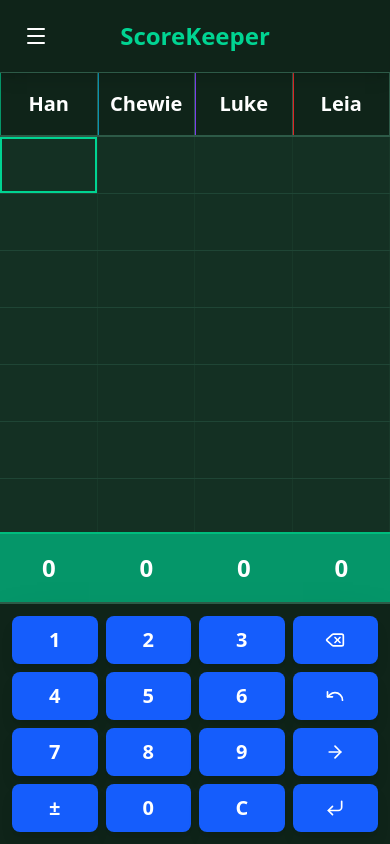
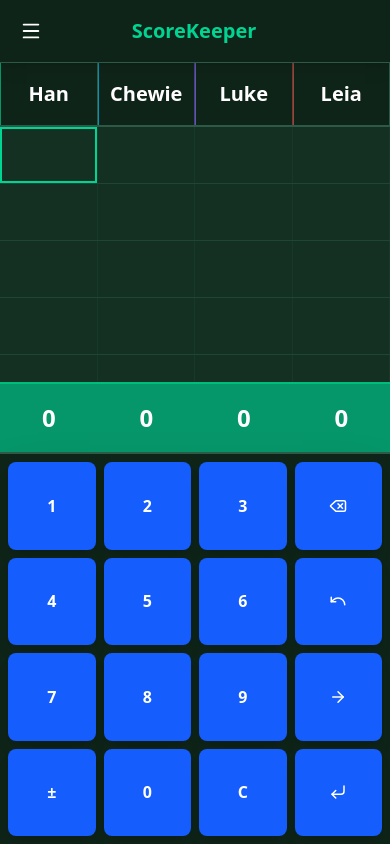
Before and after one commit to Yoravo/Score-Keeper, a React (Vite) app: page / in a window 390 px wide. Built offline with nearby package versions, Linux system fonts and the light colour scheme.

Commit message:
fix: responsive layout for all devices

```diff
--- a/index.html
+++ b/index.html
@@ -2,9 +2,12 @@
 <html lang="en">
   <head>
     <meta charset="UTF-8" />
-    <link rel="icon" type="image/svg+xml" href="/favicon.svg" />
-    <meta name="viewport" content="width=device-width, initial-scale=1.0" />
-    <title>scorekeeper</title>
+    <link rel="icon" type="image/svg+xml" href="/vite.svg" />
+    <meta name="viewport" content="width=device-width, initial-scale=1.0, maximum-scale=1.0, user-scalable=no, viewport-fit=cover" />
+    <meta name="theme-color" content="#1a3d2e" />
+    <meta name="apple-mobile-web-app-capable" content="yes" />
+    <meta name="apple-mobile-web-app-status-bar-style" content="black-translucent" />
+    <title>ScoreKeeper</title>
   </head>
   <body>
     <div id="root"></div>
--- a/src/App.jsx
+++ b/src/App.jsx
@@ -1,29 +1,25 @@
-import Header from './components/Header';
-import ScoreTable from './components/ScoreTable';
-import Numpad from './components/Numpad';
-import Menu from './components/Menu';
-import useScoreStore from './store/useScoreStore';
+import Header from "./components/Header";
+import ScoreTable from "./components/ScoreTable";
+import Numpad from "./components/Numpad";
+import Menu from "./components/Menu";
+import useScoreStore from "./store/useScoreStore";
 
 function App() {
   const settings = useScoreStore((state) => state.settings);
 
-  // Apply font family
-  const fontFamily = settings.fontFamily === 'System Default'
-    ? 'system-ui, -apple-system, sans-serif'
-    : settings.fontFamily;
+  const fontFamily =
+    settings.fontFamily === "System Default"
+      ? "system-ui, -apple-system, sans-serif"
+      : settings.fontFamily;
 
-  // Apply background color
-  const bgColor = settings.background === 'forest'
-    ? '#1a3d2e'
-    : '#1a1a1a';
+  const bgColor = settings.background === "forest" ? "#1a3d2e" : "#1a1a1a";
 
   return (
     <div
-      className="h-screen flex flex-col overflow-hidden"
+      className="h-screen w-screen flex flex-col overflow-hidden"
       style={{
         fontFamily,
         backgroundColor: bgColor,
-        // fontSize removed - only apply to table
       }}
     >
       <Header />
--- a/src/components/Header.jsx
+++ b/src/components/Header.jsx
@@ -1,24 +1,24 @@
-import { Menu } from 'lucide-react';
-import useScoreStore from '../store/useScoreStore';
+import { Menu } from "lucide-react";
+import useScoreStore from "../store/useScoreStore";
 
 function Header() {
   const toggleMenu = useScoreStore((state) => state.toggleMenu);
 
   return (
-    <header className="bg-forest-dark border-b border-forest-light py-4 px-4 flex items-center justify-between sticky top-0 z-20 shadow-lg">
+    <header className="bg-forest-dark border-b border-forest-light py-3 px-3 sm:py-4 sm:px-4 flex items-center justify-between sticky top-0 z-20 shadow-lg safe-area-top">
       <button
         onClick={toggleMenu}
         className="p-2 hover:bg-forest-light rounded-lg transition-colors"
         aria-label="Menu"
       >
-        <Menu size={24} />
+        <Menu size={22} className="sm:w-6 sm:h-6" />
       </button>
 
-      <h1 className="text-2xl font-bold text-emerald-400">
+      <h1 className="text-xl sm:text-2xl font-bold text-emerald-400">
         ScoreKeeper
       </h1>
 
-      <div className="w-10" /> {/* Spacer for centering */}
+      <div className="w-10" />
     </header>
   );
 }
--- a/src/components/Numpad.jsx
+++ b/src/components/Numpad.jsx
@@ -1,5 +1,6 @@
-import { Delete, Undo, ArrowRight, CornerDownLeft } from "lucide-react";
-import useScoreStore from "../store/useScoreStore";
+import { Delete, Undo, ArrowRight, CornerDownLeft } from 'lucide-react';
+import { useState } from 'react';
+import useScoreStore from '../store/useScoreStore';
 
 function Numpad() {
   const appendInput = useScoreStore((state) => state.appendInput);
@@ -10,86 +11,57 @@ function Numpad() {
   const undo = useScoreStore((state) => state.undo);
   const nextPlayer = useScoreStore((state) => state.nextPlayer);
 
-  const handleEnter = () => {
-    enterScore();
+  const [isProcessing, setIsProcessing] = useState(false);
+
+  const handleNumberClick = (num) => {
+    if (isProcessing) return;
+
+    setIsProcessing(true);
+    appendInput(num);
+
+    setTimeout(() => {
+      setIsProcessing(false);
+    }, 100);
   };
 
   return (
-    <div className="bg-forest-dark border-t-2 border-forest-light shadow-2xl">
-      {/* Numpad Grid */}
-      <div className="p-3 grid grid-cols-4 gap-2">
+    <div className="bg-forest-dark border-t-2 border-forest-light shadow-2xl safe-area-bottom">
+      {/* Numpad Grid - RESPONSIVE */}
+      <div className="p-2 sm:p-3 grid grid-cols-4 gap-2 max-w-md mx-auto">
         {/* Row 1 */}
-        <button onClick={() => appendInput("1")} className="btn-numpad">
-          1
-        </button>
-        <button onClick={() => appendInput("2")} className="btn-numpad">
-          2
-        </button>
-        <button onClick={() => appendInput("3")} className="btn-numpad">
-          3
-        </button>
-        <button
-          onClick={backspace}
-          className="btn-numpad bg-red-600 hover:bg-red-700 active:bg-red-800"
-        >
-          <Delete size={20} />
+        <button onClick={() => handleNumberClick('1')} className="btn-numpad" disabled={isProcessing}>1</button>
+        <button onClick={() => handleNumberClick('2')} className="btn-numpad" disabled={isProcessing}>2</button>
+        <button onClick={() => handleNumberClick('3')} className="btn-numpad" disabled={isProcessing}>3</button>
+        <button onClick={backspace} className="btn-numpad bg-red-600 hover:bg-red-700 active:bg-red-800">
+          <Delete size={18} className="sm:w-5 sm:h-5" />
         </button>
 
         {/* Row 2 */}
-        <button onClick={() => appendInput("4")} className="btn-numpad">
-          4
-        </button>
-        <button onClick={() => appendInput("5")} className="btn-numpad">
-          5
-        </button>
-        <button onClick={() => appendInput("6")} className="btn-numpad">
-          6
-        </button>
-        <button
-          onClick={undo}
-          className="btn-numpad bg-orange-600 hover:bg-orange-700 active:bg-orange-800"
-        >
-          <Undo size={20} />
+        <button onClick={() => handleNumberClick('4')} className="btn-numpad" disabled={isProcessing}>4</button>
+        <button onClick={() => handleNumberClick('5')} className="btn-numpad" disabled={isProcessing}>5</button>
+        <button onClick={() => handleNumberClick('6')} className="btn-numpad" disabled={isProcessing}>6</button>
+        <button onClick={undo} className="btn-numpad bg-orange-600 hover:bg-orange-700 active:bg-orange-800">
+          <Undo size={18} className="sm:w-5 sm:h-5" />
         </button>
 
         {/* Row 3 */}
-        <button onClick={() => appendInput("7")} className="btn-numpad">
-          7
-        </button>
-        <button onClick={() => appendInput("8")} className="btn-numpad">
-          8
-        </button>
-        <button onClick={() => appendInput("9")} className="btn-numpad">
-          9
-        </button>
-        <button
-          onClick={nextPlayer}
-          className="btn-numpad bg-purple-600 hover:bg-purple-700 active:bg-purple-800"
-        >
-          <ArrowRight size={20} />
+        <button onClick={() => handleNumberClick('7')} className="btn-numpad" disabled={isProcessing}>7</button>
+        <button onClick={() => handleNumberClick('8')} className="btn-numpad" disabled={isProcessing}>8</button>
+        <button onClick={() => handleNumberClick('9')} className="btn-numpad" disabled={isProcessing}>9</button>
+        <button onClick={nextPlayer} className="btn-numpad bg-purple-600 hover:bg-purple-700 active:bg-purple-800">
+          <ArrowRight size={18} className="sm:w-5 sm:h-5" />
         </button>
 
         {/* Row 4 */}
-        <button
-          onClick={toggleNegative}
-          className="btn-numpad bg-gray-600 hover:bg-gray-700 active:bg-gray-800"
-        >
+        <button onClick={toggleNegative} className="btn-numpad bg-gray-600 hover:bg-gray-700 active:bg-gray-800">
           ±
         </button>
-        <button onClick={() => appendInput("0")} className="btn-numpad">
-          0
-        </button>
-        <button
-          onClick={clearInput}
-          className="btn-numpad bg-gray-600 hover:bg-gray-700 active:bg-gray-800"
-        >
+        <button onClick={() => handleNumberClick('0')} className="btn-numpad" disabled={isProcessing}>0</button>
+        <button onClick={clearInput} className="btn-numpad bg-gray-600 hover:bg-gray-700 active:bg-gray-800">
           C
         </button>
-        <button
-          onClick={handleEnter}
-          className="btn-numpad bg-emerald-600 hover:bg-emerald-700 active:bg-emerald-800"
-        >
-          <CornerDownLeft size={20} />
+        <button onClick={enterScore} className="btn-numpad bg-emerald-600 hover:bg-emerald-700 active:bg-emerald-800">
+          <CornerDownLeft size={18} className="sm:w-5 sm:h-5" />
         </button>
       </div>
     </div>
--- a/src/index.css
+++ b/src/index.css
@@ -7,7 +7,7 @@
     -webkit-tap-highlight-color: transparent;
     user-select: none;
     touch-action: manipulation;
-    overflow: hidden; /* Prevent body scroll */
+    overflow: hidden;
   }
 
   * {
@@ -18,7 +18,9 @@
 
   html, body, #root {
     height: 100%;
+    width: 100%;
     overflow: hidden;
+    position: fixed; /* Prevent iOS Safari bottom bar issues */
   }
 }
 
@@ -29,23 +31,34 @@
   --color-forest-light: #2d5a47;
 }
 
-/* Custom component styles */
+/* Custom component styles - UPDATED FOR RESPONSIVE */
 .btn-numpad {
   @apply bg-blue-600 hover:bg-blue-700 active:bg-blue-800
          text-white font-semibold rounded-lg
          transition-all duration-150
-         text-xl min-h-12 min-w-12
          flex items-center justify-center
          shadow-lg active:shadow-sm active:scale-95
          select-none cursor-pointer;
+
+  /* Responsive sizing */
+  min-height: 48px;
+  min-width: 48px;
+  aspect-ratio: 1; /* Keep buttons square */
+  font-size: clamp(16px, 4vw, 20px); /* Responsive font */
+}
+
+.btn-numpad:disabled {
+  opacity: 0.7;
+  pointer-events: none;
 }
 
 .cell-score {
   @apply bg-forest-dark/50
-         text-center py-3 px-2 text-lg font-semibold
+         text-center py-3 px-2 font-semibold
          transition-colors duration-200
-         min-h-14 flex items-center justify-center
+         flex items-center justify-center
          border-r border-forest-light/20;
+  min-height: 48px; /* Touch-friendly minimum */
 }
 
 .cell-score:last-child {
@@ -59,8 +72,9 @@
 .cell-header {
   @apply bg-forest-dark text-white font-bold
          border-r border-forest-light
-         py-4 px-2 text-center
+         py-3 px-2 text-center
          transition-colors duration-200;
+  min-height: 48px;
 }
 
 .cell-header:last-child {
@@ -74,7 +88,7 @@ html {
 
 /* Custom scrollbar for table */
 .overflow-y-auto::-webkit-scrollbar {
-  width: 8px;
+  width: 6px;
 }
 
 .overflow-y-auto::-webkit-scrollbar-track {
@@ -91,7 +105,7 @@ html {
 }
 
 /* Remove tap highlight on mobile */
-button, a {
+button, a, input {
   -webkit-tap-highlight-color: transparent;
 }
 
```
